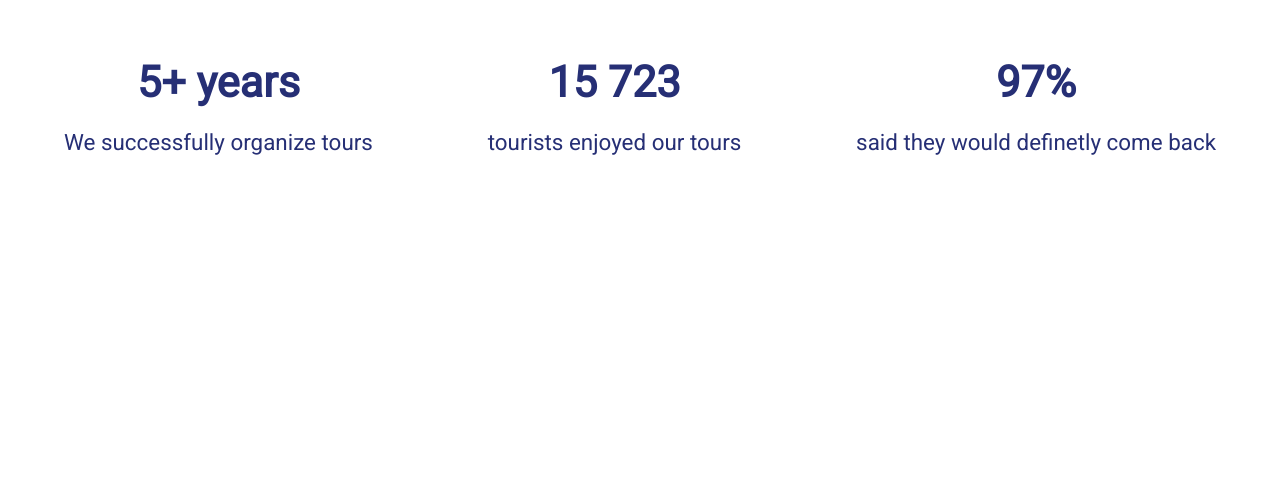
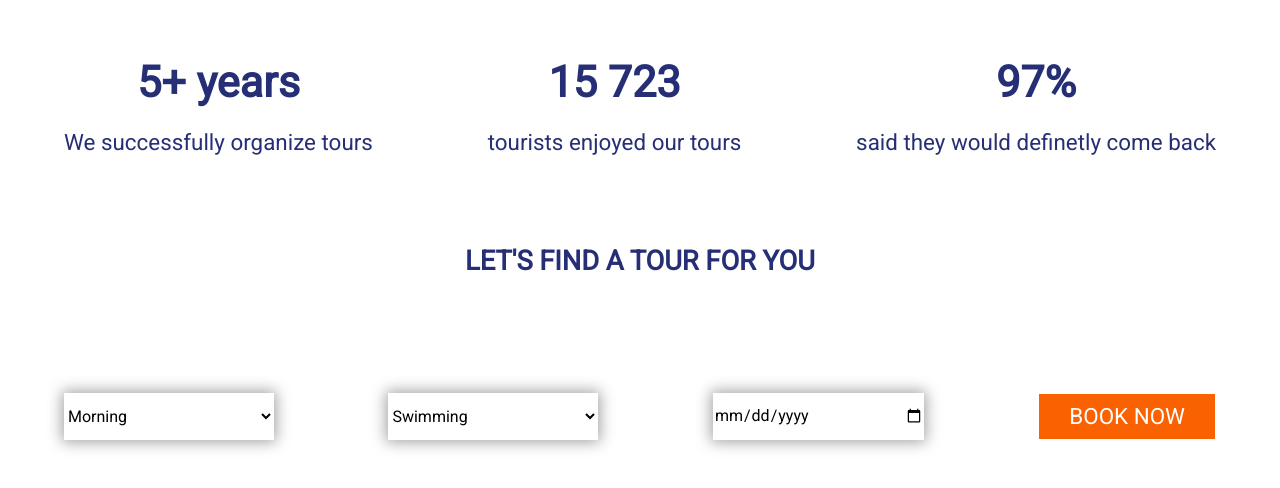
Before and after one commit to pappylee/Ogun_State, a plain HTML site: page index.html in a window 1280 px wide. Shown: the part 822-1310 px from the top of the page. Before the commit the page ends 1000 px from the top, so only its background shows below. Drawn offline with Linux system fonts and the light colour scheme.

Commit message:
added tour form section

```diff
--- a/index.html
+++ b/index.html
@@ -18,9 +18,7 @@
       <div class="container">
         <div class="navigation">
           <h1>Experience Ogun State</h1>
-          <nav>
-            <span>Home</span><span>Contacts</span><span>Book Now</span>
-          </nav>
+          <nav><span>Home</span><span>Contacts</span><span>Book Now</span></nav>
         </div>
         <div class="welcome">
           <h2>Ogun is a wonderful state</h2>
@@ -34,18 +32,37 @@
     <section class="stats">
       <div class="container flex">
         <div class="stat">
-          <h4>5+ years</h4>
+          <h4 class="title">5+ years</h4>
           <p>We successfully organize tours</p>
         </div>
         <div class="stat">
-          <h4>15 723</h4>
+          <h4 class="title">15 723</h4>
           <p>tourists enjoyed our tours</p>
         </div>
         <div class="stat">
-          <h4>97%</h4>
+          <h4 class="title">97%</h4>
           <p>said they would definetly come back</p>
         </div>
       </div>
     </section>
+
+    <section class="tour-form">
+      <div class="container flex flex-column">
+        <h4 class="title">Let's find a tour for you</h4>
+        <form class="flex">
+          <select class="select">
+            <option value="morning">Morning</option>
+            <option value="afternoon">Afternoon</option>
+            <option value="night">Night</option>
+          </select>
+          <select class="select">
+            <option value="swimming">Swimming</option>
+            <option value="hiking">Hiking</option>
+          </select class="select">
+          <input type="date" id="start" name="trip-start"  class="select"/>
+          <button class="cta cta-main">Book now</button>
+        </form>
+      </div>
+    </section>
   </body>
 </html>
--- a/main.css
+++ b/main.css
@@ -1,6 +1,39 @@
 /* COMMON STYLES */
 .flex {
   display: flex;
+}
+
+.flex-column {
+  flex-direction: column;
+}
+
+.title {
+  margin-top: 8px;
+  margin-bottom: 8px;
+  font-size: 1.7rem;
+  text-align: center;
+  color: #262f75;
+}
+
+.cta {
+  background: none;
+  padding: 10px 30px;
+  border: 1px solid #fff;
+  text-transform: capitalize;
+  color: #fff;
+  font-size: 1.4rem;
+}
+
+.cta-main {
+  background: #fa6100;
+  text-transform: uppercase;
+}
+
+.select {
+  width: 210px;
+  background: #fff;
+  border: 0;
+  box-shadow: 0px 0px 14px 2px rgba(161, 161, 161, 1);
 }
 
 body {
@@ -11,14 +44,7 @@ body {
   width: 90%;
   margin: 0 auto;
 }
-.cta {
-  background: none;
-  padding: 10px 30px;
-  border: 1px solid #fff;
-  text-transform: capitalize;
-  color: #fff;
-  font-size: 1.4rem;
-}
+
 .hero {
   background-image: linear-gradient(rgba(0, 0, 0, 0.5), rgba(0, 0, 0, 0.5)),
     url('./assets/vashishtha-jogi-66778-unsplash.jpg');
@@ -50,9 +76,6 @@ body {
   margin-bottom: 0;
 }
 .welcome h4 {
-  margin-top: 8px;
-  margin-bottom: 8px;
-  font-size: 1.7rem;
 }
 .welcome .cta {
   margin-top: 20px;
@@ -80,3 +103,19 @@ body {
 .stat p {
   font-size: 1.4rem;
 }
+
+/* FORM TOUR */
+.tour-form {
+  margin-top: 60px;
+  margin-bottom: 60px;
+}
+
+.tour-form h4 {
+  text-transform: uppercase;
+  margin-bottom: 80px;
+}
+
+.tour-form form {
+  margin-top: 35px;
+  justify-content: space-between;
+}
```
